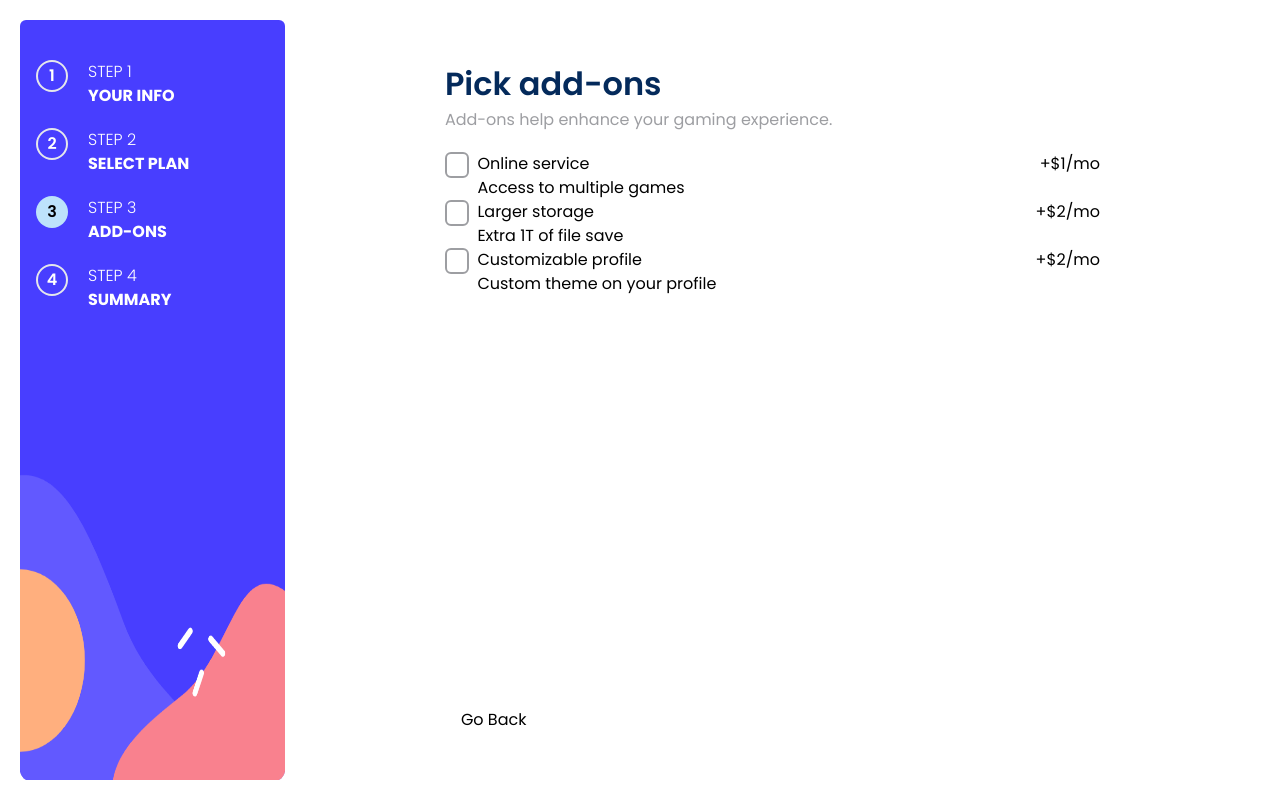
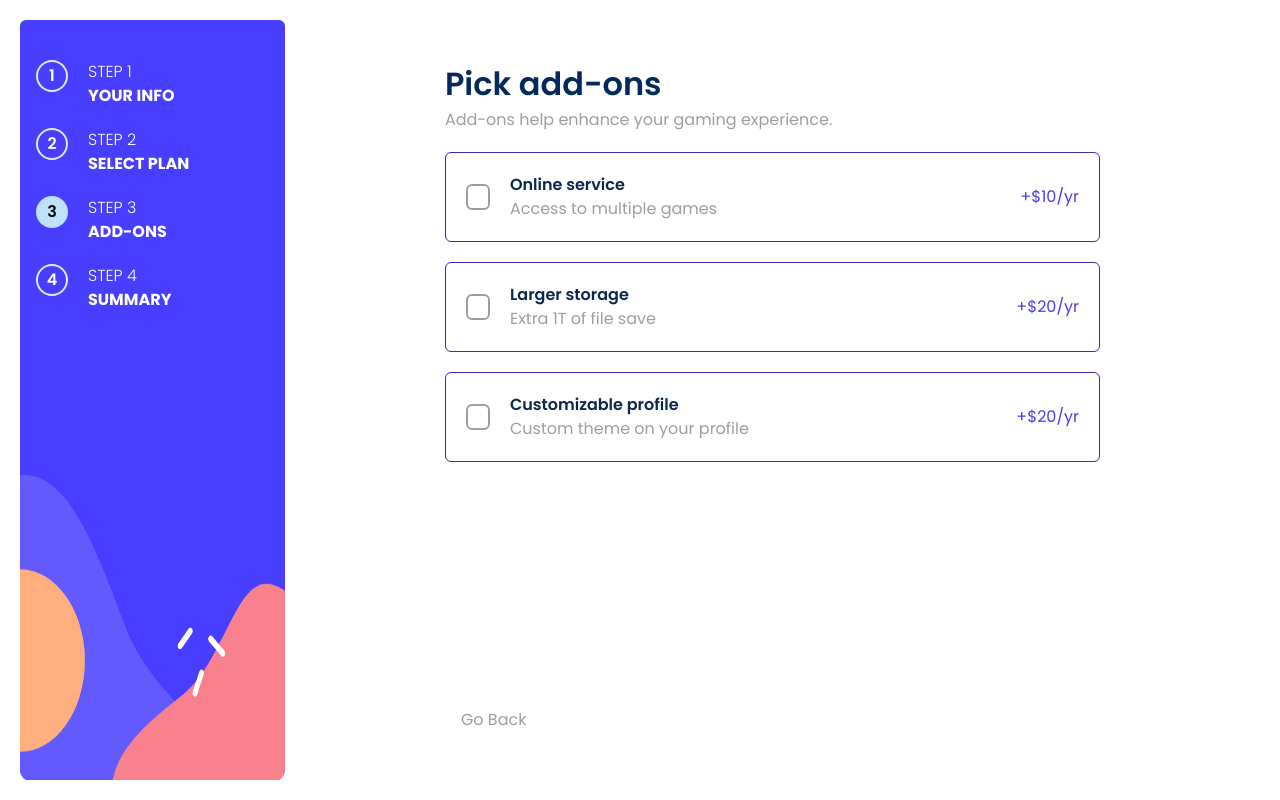
Before and after one commit to stanleynzegwu/Multi-step-form, a React (Vite) app: page /addOns in a window 1280 px wide. Built offline with nearby package versions, Linux system fonts and the light colour scheme.

Commit message:
fixed some things like in the plan page, it should display 2months free if the selected plan is yearly

```diff
--- a/src/components/Tab.tsx
+++ b/src/components/Tab.tsx
@@ -23,6 +23,8 @@ const Tab = () => {
                   ? "bg-[#BDE2FB] text-black border-none"
                   : pathname === "/addOns" && index === 2
                   ? "bg-[#BDE2FB] text-black border-none"
+                  : pathname === "/summary" && index === 3
+                  ? "bg-[#BDE2FB] text-black border-none"
                   : ""
               }`}
             >
--- a/src/pages/AddOns.tsx
+++ b/src/pages/AddOns.tsx
@@ -38,6 +38,9 @@ const AddOns = () => {
     Navigate("/summary");
   };
   console.log(isCheckedArray);
+  function checkPlan(num: number): string {
+    return snap.selectedPlan.includes("monthly") ? `+$${num}/mo` : `+$${num}0/yr`;
+  }
 
   return (
     <div className="h-[100%] aside flex flex-col justify-between text-black w-[70%] ">
@@ -46,10 +49,14 @@ const AddOns = () => {
           <h1 className="header">Pick add-ons</h1>
           <p className="heading-about">Add-ons help enhance your gaming experience.</p>
         </div>
-        <div>
+        <div className="flex flex-col gap-5">
           {/* FIRST CHECKBOX */}
-          <div className="checkbox-wrapper w-[100%]">
-            <label className="w-[100%] flex">
+          <div
+            className={`w-[100%] border-[1px] border-[#342db3] p-5 rounded-md ${
+              isCheckedArray.onlineService && "bg-[#F8F9FE]"
+            }`}
+          >
+            <label className="w-[100%] flex items-center">
               <input
                 type="checkbox"
                 checked={isCheckedArray.onlineService}
@@ -57,20 +64,24 @@ const AddOns = () => {
                 onChange={handleChange}
                 className={`${
                   isCheckedArray.onlineService && "checked"
-                } appearance-none w-[1.6em] h-[1.6em] mr-[0.5em] rounded-md border-[0.15em] border-[#9D9EA2] outline-none cursor-pointer `}
+                } appearance-none w-[1.6em] h-[1.6em] mr-5 rounded-md border-[0.15em] border-[#9D9EA2] outline-none cursor-pointer `}
               />
               <div className="w-[100%] flex justify-between">
                 <div className="flex flex-col">
-                  <span>{"Online service"}</span>
-                  <span>{"Access to multiple games"}</span>
+                  <span className="font-semibold text-[#0B274C]">{"Online service"}</span>
+                  <span className="text-[#9D9EA2]">{"Access to multiple games"}</span>
                 </div>
-                <span>{"+$1/mo"}</span>
+                <span className="flex items-center text-[#483EEC]">{checkPlan(1)}</span>
               </div>
             </label>
           </div>
           {/* SECOND CHECKBOX */}
-          <div className="checkbox-wrapper w-[100%]">
-            <label className="w-[100%] flex">
+          <div
+            className={`w-[100%] border-[1px] border-[#342db3] p-5 rounded-md ${
+              isCheckedArray.largerStorage && "bg-[#F8F9FE]"
+            }`}
+          >
+            <label className="w-[100%] flex items-center">
               <input
                 type="checkbox"
                 checked={isCheckedArray.largerStorage}
@@ -78,20 +89,24 @@ const AddOns = () => {
                 onChange={handleChange}
                 className={`${
                   isCheckedArray.largerStorage && "checked"
-                } appearance-none w-[1.6em] h-[1.6em] mr-[0.5em] rounded-md border-[0.15em] border-[#9D9EA2] outline-none cursor-pointer `}
+                } appearance-none w-[1.6em] h-[1.6em] mr-5 rounded-md border-[0.15em] border-[#9D9EA2] outline-none cursor-pointer `}
               />
               <div className="w-[100%] flex justify-between">
                 <div className="flex flex-col">
-                  <span>{"Larger storage"}</span>
-                  <span>{"Extra 1T of file save"}</span>
+                  <span className="font-semibold text-[#0B274C]">{"Larger storage"}</span>
+                  <span className="text-[#9D9EA2]">{"Extra 1T of file save"}</span>
                 </div>
-                <span>{"+$2/mo"}</span>
+                <span className="flex items-center text-[#483EEC]">{checkPlan(2)}</span>
               </div>
             </label>
           </div>
           {/* THIRD CHECKBOX */}
-          <div className="checkbox-wrapper w-[100%]">
-            <label className="w-[100%] flex">
+          <div
+            className={`w-[100%] border-[1px] border-[#342db3] p-5 rounded-md ${
+              isCheckedArray.customizableProfile && "bg-[#F8F9FE]"
+            }`}
+          >
+            <label className="w-[100%] flex items-center">
               <input
                 type="checkbox"
                 checked={isCheckedArray.customizableProfile}
@@ -99,14 +114,14 @@ const AddOns = () => {
                 onChange={handleChange}
                 className={`${
                   isCheckedArray.customizableProfile && "checked"
-                } appearance-none w-[1.6em] h-[1.6em] mr-[0.5em] rounded-md border-[0.15em] border-[#9D9EA2] outline-none cursor-pointer `}
+                } appearance-none w-[1.6em] h-[1.6em] mr-5 rounded-md border-[0.15em] border-[#9D9EA2] outline-none cursor-pointer `}
               />
               <div className="w-[100%] flex justify-between">
                 <div className="flex flex-col">
-                  <span>{"Customizable profile"}</span>
-                  <span>{"Custom theme on your profile"}</span>
+                  <span className="font-semibold text-[#0B274C]">{"Customizable profile"}</span>
+                  <span className="text-[#9D9EA2]">{"Custom theme on your profile"}</span>
                 </div>
-                <span>{"+$2/mo"}</span>
+                <span className="flex items-center text-[#483EEC]">{checkPlan(2)}</span>
               </div>
             </label>
           </div>
@@ -115,7 +130,7 @@ const AddOns = () => {
 
       {/* BUTTON */}
       <div className="flex justify-between">
-        <Button text="Go Back" bgColor="" textColor="black" action={handleGoBack} />
+        <Button text="Go Back" bgColor="" textColor="[#9D9EA2]" action={handleGoBack} />
         <Button text="Next Step" bgColor="#042A5B" textColor="white" action={handleNext} />
       </div>
     </div>
--- a/src/pages/Plan.tsx
+++ b/src/pages/Plan.tsx
@@ -15,9 +15,9 @@ const monthly = [
   { id: "monthlyPro", icon: iconPro, amount: "$15/mo", name: "Pro" },
 ];
 const yearly = [
-  { id: "yearlyArchade", icon: iconArcade, amount: "$150/yr", name: "Archade " },
-  { id: "yearlyAdvanced", icon: iconAdvanced, amount: "$300/yr", name: "Advanced" },
-  { id: "yearlyPro", icon: iconPro, amount: "$500/yr", name: "Pro" },
+  { id: "yearlyArchade", icon: iconArcade, amount: "$90/yr", name: "Archade " },
+  { id: "yearlyAdvanced", icon: iconAdvanced, amount: "$120/yr", name: "Advanced" },
+  { id: "yearlyPro", icon: iconPro, amount: "$150/yr", name: "Pro" },
 ];
 
 const Plan = () => {
@@ -45,14 +45,17 @@ const Plan = () => {
             <div
               key={index}
               className={`border border-[#483EEC] p-5 w-[30%] h-[12rem] rounded-md flex flex-col justify-between ${
-                snap.selectedPlan === id && "bg-[#F8F9FE] border-[#9C9CA4]"
+                snap.selectedPlan === `${id}(${amount})` && "bg-[#F8F9FE] border-[#9C9CA4]"
               }`}
-              onClick={() => (state.selectedPlan = id)}
+              onClick={() => (state.selectedPlan = `${id}(${amount})`)}
             >
               <img className="w-9 h-9" src={icon} alt="icon" />
               <div className="flex flex-col gap-2">
-                <span className="font-semibold">{name}</span>
+                <span className="font-semibold text-[#0B274C]">{name}</span>
                 <span className="text-[#9D9EA2]">{amount}</span>
+                {id.includes("yearly") && (
+                  <span className="font-medium text-[#0B274C]">2 months free</span>
+                )}
               </div>
             </div>
           ))}
```
